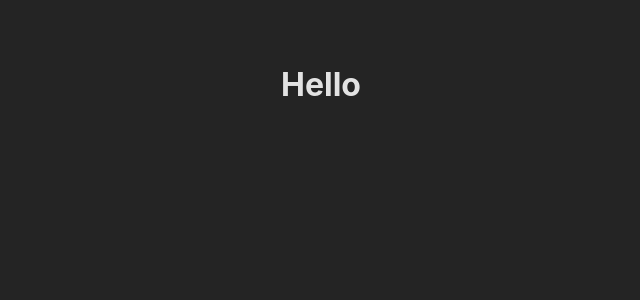
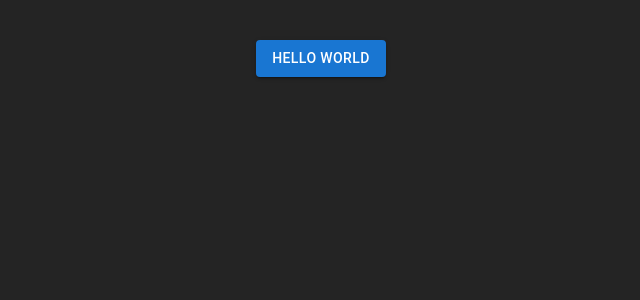
Before and after one commit to MauroSJ/Front-Pequelandia, a React (Vite) app: page / in a window 1280 px wide. Shown: the top 300 px of the page, without its empty margins (319-959 px from the left). Built offline with nearby package versions, Linux system fonts and the light colour scheme.

Commit message:
Insalation Material Ui

```diff
--- a/package.json
+++ b/package.json
@@ -10,6 +10,10 @@
     "preview": "vite preview"
   },
   "dependencies": {
+    "@emotion/react": "^11.11.1",
+    "@emotion/styled": "^11.11.0",
+    "@mui/icons-material": "^5.14.14",
+    "@mui/material": "^5.14.14",
     "react": "^18.2.0",
     "react-dom": "^18.2.0",
     "react-router-dom": "^6.17.0"
--- a/src/App.jsx
+++ b/src/App.jsx
@@ -1,10 +1,10 @@
 import './App.css'
-import Ruta from './routes/Routes'
+import Navbar from './components/common/navbar/Navbar'
 function App() {
 
   return (
     <>
-    <h1>Hello</h1>
+      <Navbar/>
     </>
   )
 }
--- a/src/components/common/navbar/Navbar.jsx
+++ b/src/components/common/navbar/Navbar.jsx
@@ -1,8 +1,12 @@
 import React from 'react'
+import Button from '@mui/material/Button';
+
 
 const Navbar = () => {
   return (
-    <h2>Navbasdaar</h2>
+    <>
+      <Button variant="contained">Hello world</Button>
+    </>
   )
 }
 
```
Also changed, not shown: 1 other file (tests, documents, lock files or other folders).
